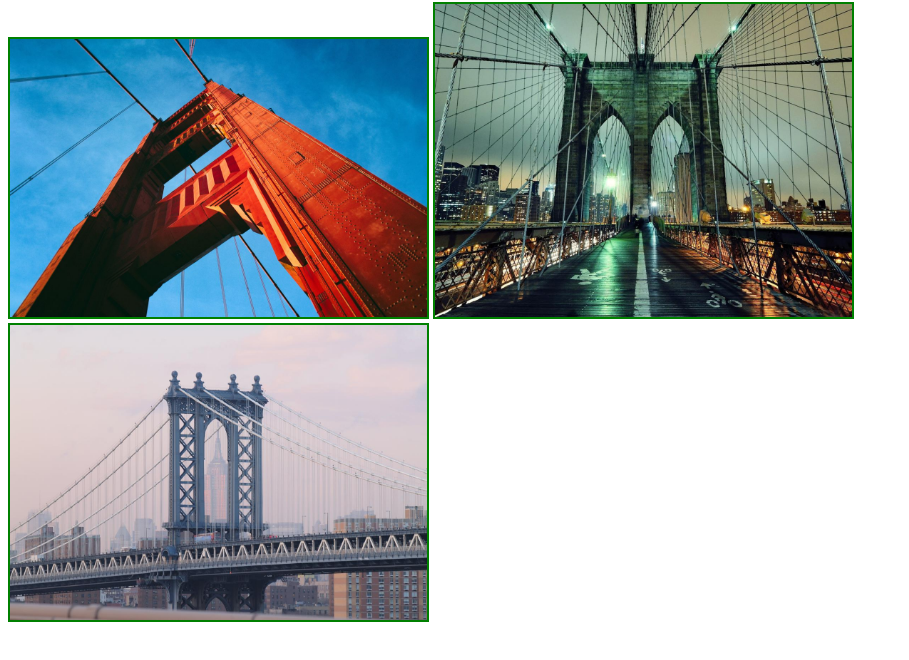
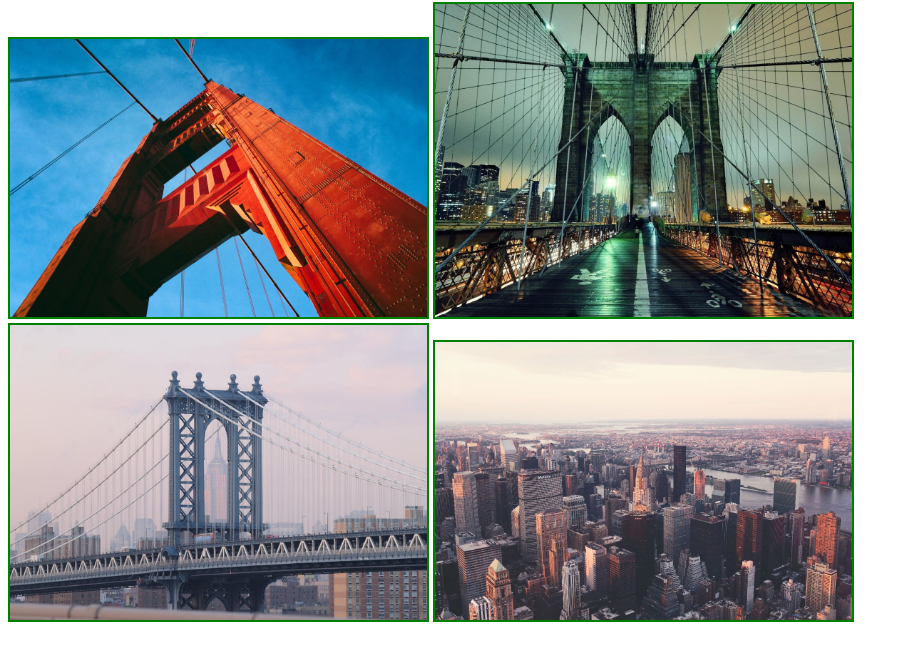
Before and after one commit to RonanVarvar/HW2-GIT, a plain HTML site: page index.html in a window 1280 px wide. Shown: the part 78-738 px from the top of the page, without its empty margins (0-909 px from the left). Drawn offline with Linux system fonts and the light colour scheme.

Commit message:
HW2-GIT: fixed index.html (add new image)

```diff
--- a/index.html
+++ b/index.html
@@ -10,5 +10,6 @@
       <img src="bridge_1.jpg">
 	  <img src="bridge_2.jpg">
 	  <img src="bridge_3.jpg">
+	  <img src="city.jpg">
    </body>
  </html>
```
